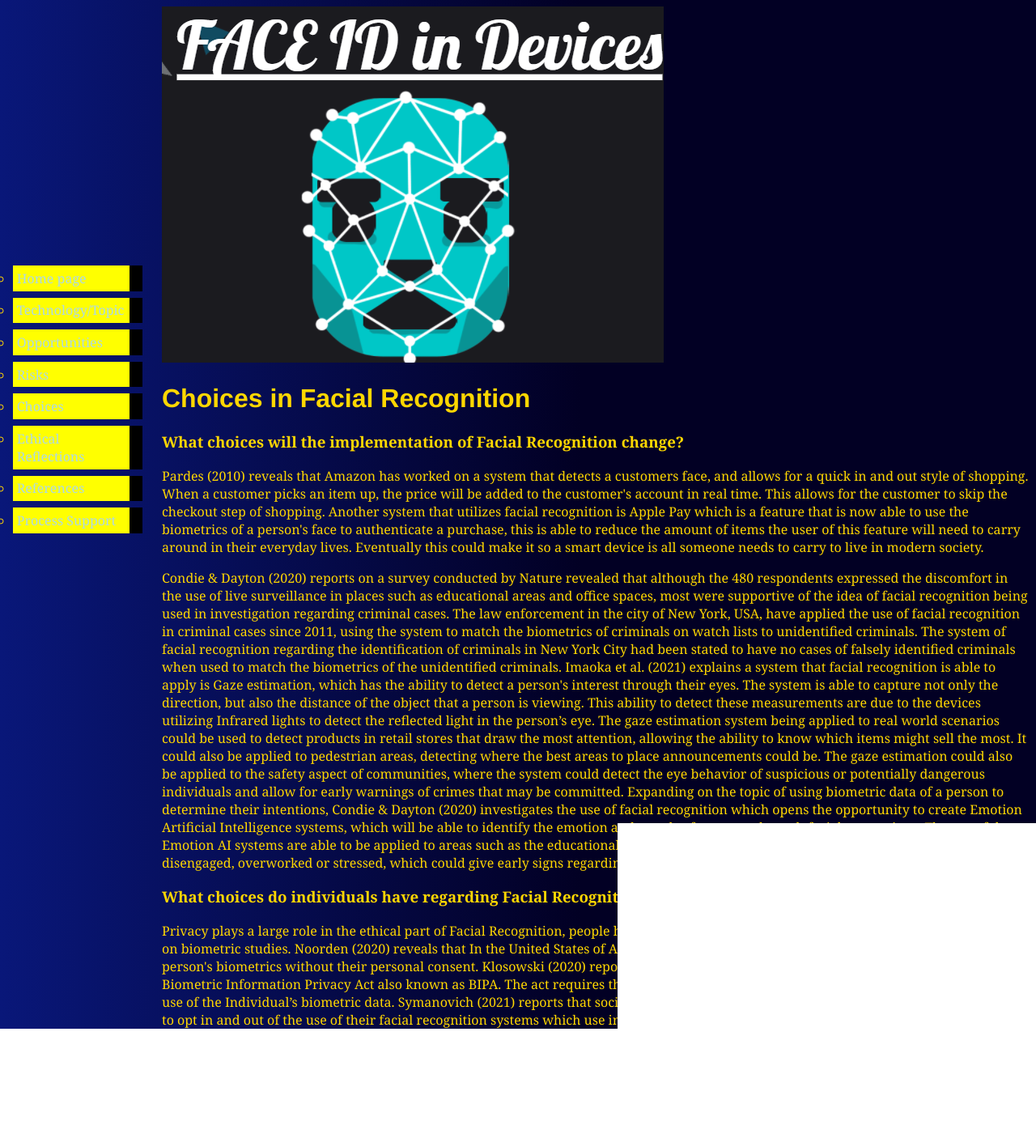
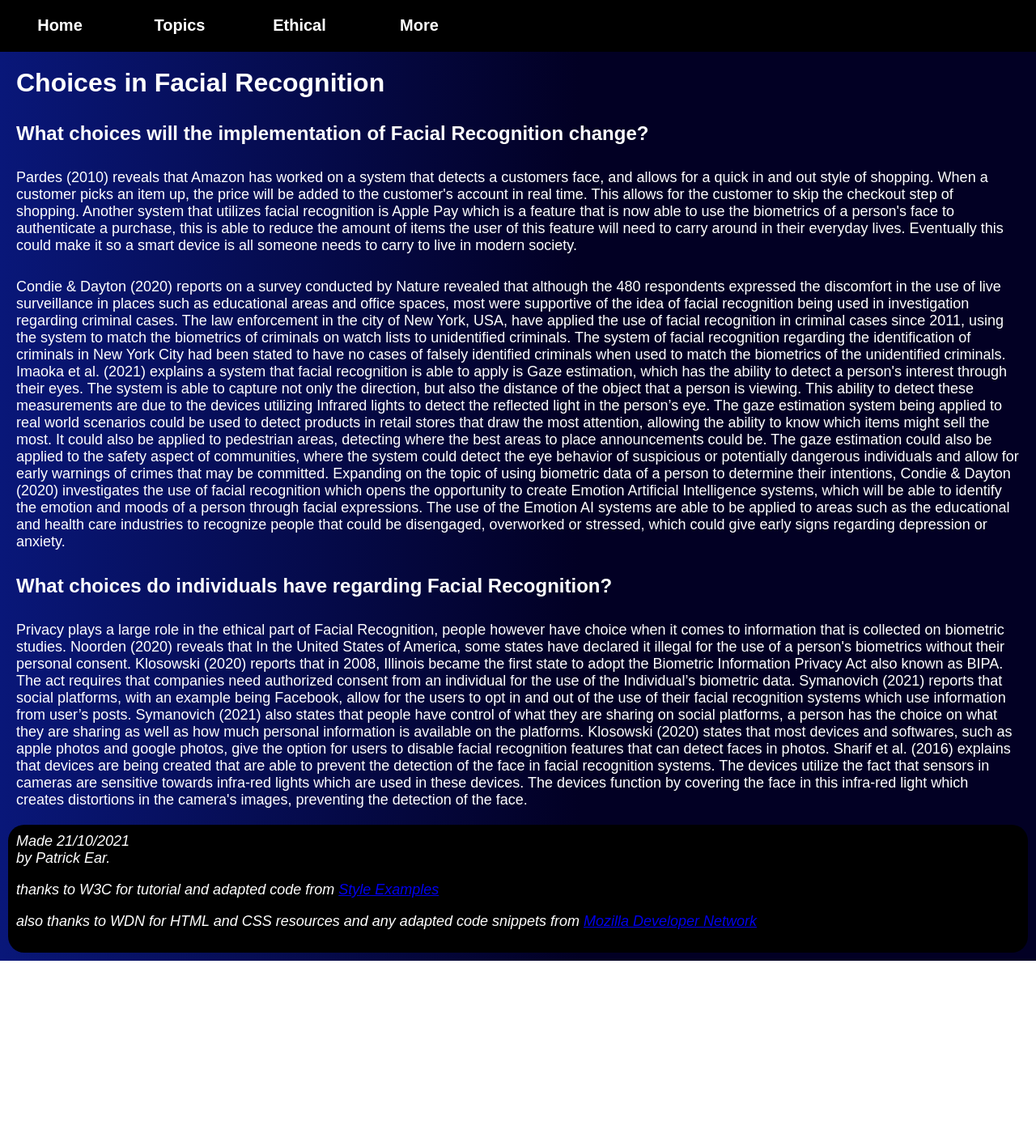
Before and after one commit to Patrick-Ear/COMP501-Group-13, a plain HTML site: page misc/choices.html in a window 1280 px wide. Shown: the whole page at 81% size. After the commit the page ends 1187 px from the top, so only its background shows below. Drawn offline with Linux system fonts and the light colour scheme.

Commit message:
Menu Change

```diff
--- a/misc/choices.html
+++ b/misc/choices.html
@@ -2,39 +2,51 @@
 <html>
 <head>
   <title>choices</title>
-  	<link rel="stylesheet" href="../styles/mystyles.css">
+  	<link rel="stylesheet" href="../styles/style.css">
   </head>
 
 <body>
-<img src="../images/csg4ed-small.png" alt="Enhancing Social Good in Computing"
-<!-- Site navigation menu -->
 
-<ul class="navbar">
-  <li><a href="../index.html">Home page</a>
-  <li><a href="topic.html">Technology/Topic</a>
-	<li><a href="opportunities.html">Opportunities</a>
-	<li><a href="risks.html">Risks</a>
+<div class="navbar">
+<ul>
+<li><a href="topic.html">Home</a></li>
+
+<li><a href="#">Topics</a>
+<ul>
+	<li><a href="opportunities.html">Opportunities</a></li>
+	<li><a href="risks.html">Risks</a></li>
 	<li><a href="choices.html">Choices</a>
-	<li><a href="ethics.html">Ethical Reflections</a>
-	<li><a href="references.html">References</a>
-   <li><a href="process.html">Process Support</a>
 </ul>
+</li>
+
+<li><a href="ethics.html">Ethical</a></li>
+
+<li><a href="#">More</a>
+<ul>
+	<li><a href="references.html">References</a></li>
+	<li><a href="process.html">Process Support</a>
+</ul>
+</li>
+
+</ul>
+</div>
 
 <!-- Main content -->
-<h1>Choices in Facial Recognition</h1>
+<h1 class='title'> Choices in Facial Recognition</h1>
 
 </ul>
 
-<h3>
+<h2 class='title'>
 What choices will the implementation of Facial Recognition change?
-</h3>
+</h2>
 
-<p>
+<p class='text'>
 Pardes (2010) reveals that Amazon has worked on a system that detects a customers face, and allows for a quick in and out style of shopping. When a customer picks an item up, the price will be added to the customer's account in real time.
 This allows for the customer to skip the checkout step of shopping. Another system that utilizes facial recognition is Apple Pay which is a feature that is now able to use the biometrics of a person's face to authenticate a purchase, this is able to
 reduce the amount of items the user of this feature will need to carry around in their everyday lives. Eventually this could make it so a smart device is all someone needs to carry to live in modern society.
 </p>
-<p>
+
+<p class='text'>
 Condie & Dayton (2020) reports on a survey conducted by Nature revealed that although the 480 respondents expressed the discomfort in the use of live surveillance in places such as educational areas and office spaces,
 most were supportive of the idea of facial recognition being used in investigation regarding criminal cases. The law enforcement in the city of New York, USA, have applied the use of facial recognition in criminal cases since 2011,
 using the system to match the biometrics of criminals on watch lists to unidentified criminals. The system of facial recognition regarding the identification of criminals in New York City had been stated to have no cases of falsely identified criminals
@@ -48,21 +60,32 @@ which will be able to identify the emotion and moods of a person through facial
 disengaged, overworked or stressed, which could give early signs regarding depression or anxiety.
 </p>
 
-<h3>
+<h2 class='title'>
 What choices do individuals have regarding Facial Recognition?
-</h3>
+</h2>
 
-<p>
+<p class='text'>
 Privacy plays a large role in the ethical part of Facial Recognition, people however have choice when it comes to information that is collected on biometric studies.
 
-Noorden (2020) reveals that In the United States of America, some states have declared it illegal for the use of a person's biometrics without their personal consent. Klosowski (2020) reports that in 2008, Illinois became the first state to adopt the Biometric Information Privacy Act also known as BIPA. The act requires that companies need authorized consent from an individual for the use of the Individual’s biometric data. Symanovich (2021) reports that social platforms, with an example being Facebook, allow for the users to opt in and out of the use of their facial recognition systems which use information from user’s posts. Symanovich (2021) also states that people have control of what they are sharing on social platforms, a person has the choice on what they are sharing as well as how much personal information is available on the platforms. Klosowski (2020) states that most devices and softwares, such as apple photos and google photos, give the option for users to disable facial recognition features that can detect faces in photos. Sharif et al. (2016) explains that devices are being created that are able to prevent the detection of the face in facial recognition systems. The devices utilize the fact that sensors in cameras are sensitive towards infra-red lights which are used in these devices. The devices function by covering the face in this infra-red light which creates distortions in the camera's images, preventing the detection of the face.
+Noorden (2020) reveals that In the United States of America, some states have declared it illegal for the use of a person's biometrics without their personal consent. Klosowski (2020) reports that in 2008,
+Illinois became the first state to adopt the Biometric Information Privacy Act also known as BIPA. The act requires that companies need authorized consent from an individual for the use of the Individual’s biometric data.
+Symanovich (2021) reports that social platforms, with an example being Facebook, allow for the users to opt in and out of the use of their facial recognition systems which use information from user’s posts.
+Symanovich (2021) also states that people have control of what they are sharing on social platforms, a person has the choice on what they are sharing as well as how much personal information is available on the platforms.
+Klosowski (2020) states that most devices and softwares, such as apple photos and google photos, give the option for users to disable facial recognition features that can detect faces in photos.
+Sharif et al. (2016) explains that devices are being created that are able to prevent the detection of the face in facial recognition systems. The devices utilize the fact that sensors in cameras are sensitive towards infra-red lights
+which are used in these devices. The devices function by covering the face in this infra-red light which creates distortions in the camera's images, preventing the detection of the face.
 
 </p>
 
 <!-- Sign and date the page, it's only polite! -->
-<address>Made 20/10/2021<br>
+
+<div class='footer'>
+<address>Made 21/10/2021<br>
   by Patrick Ear.</address>
 
 <p><em>thanks to W3C for tutorial and adapted code from <a href="https://www.w3.org/Style/Examples/011/firstcss.en.html">Style Examples</a></p></em>
 <p><em>also thanks to WDN for HTML and CSS resources and any adapted code snippets from <a href= "https://developer.mozilla.org/en-US/docs/Web">Mozilla Developer Network</a></p></em
- </html>
+</div>
+
+</body>
+</html>
--- a/styles/mystyles.css
+++ b/styles/mystyles.css
@@ -4,8 +4,6 @@ body {
     color: gold;
     background: linear-gradient(90deg, rgba(0,212,255,1) 0%, rgba(9,23,121,1) 0%, rgba(2,0,36,1) 56%);
 }
-
-
 
 	 ul.navbar {
     list-style-type: circle;
--- /dev/null
+++ b/styles/style.css
@@ -0,0 +1,73 @@
+body {
+	margin: 0;
+	font-family: Arial;
+	color: white;
+	background: linear-gradient(90deg, rgba(0,212,255,1) 0%, rgba(9,23,121,1) 0%, rgba(2,0,36,1) 56%);
+}
+
+.navbar {
+	background: #000000;
+	width: 100%;
+	height:64px;
+}
+ul {
+	list-style: none;
+	padding: 0;
+	margin: 0;
+	position: absolute;
+}
+ul li {
+	float: left;
+	margin-top: 10px;
+}
+ul li a {
+	width: 128px;
+	color: white;
+	display: block;
+	text-decoration: none;
+	font-size: 20px;
+	text-align: center;
+	padding: 10px;
+	font-family: Arial;
+	font-weight: bold;
+}
+a:hover {
+	background:#669900;
+}
+ul li ul {
+	background:#000000;
+	display: none;
+}
+ul li:hover ul{
+	display: block;
+}
+
+ul li ul li{
+	float: none;
+}
+
+.text {
+	margin: 10px;
+    text-align: left;
+    font-size: 18px;
+    padding: 10px;
+}
+
+.title {
+	margin: 10px;
+    text-align: left;
+    padding: 10px;
+}
+
+.container {
+
+}
+
+.footer {
+	margin: 10px;
+	background-color: black;
+	border-radius: 20px;
+    text-align: left;
+    font-size: 18px;
+    padding: 10px;
+}
```
